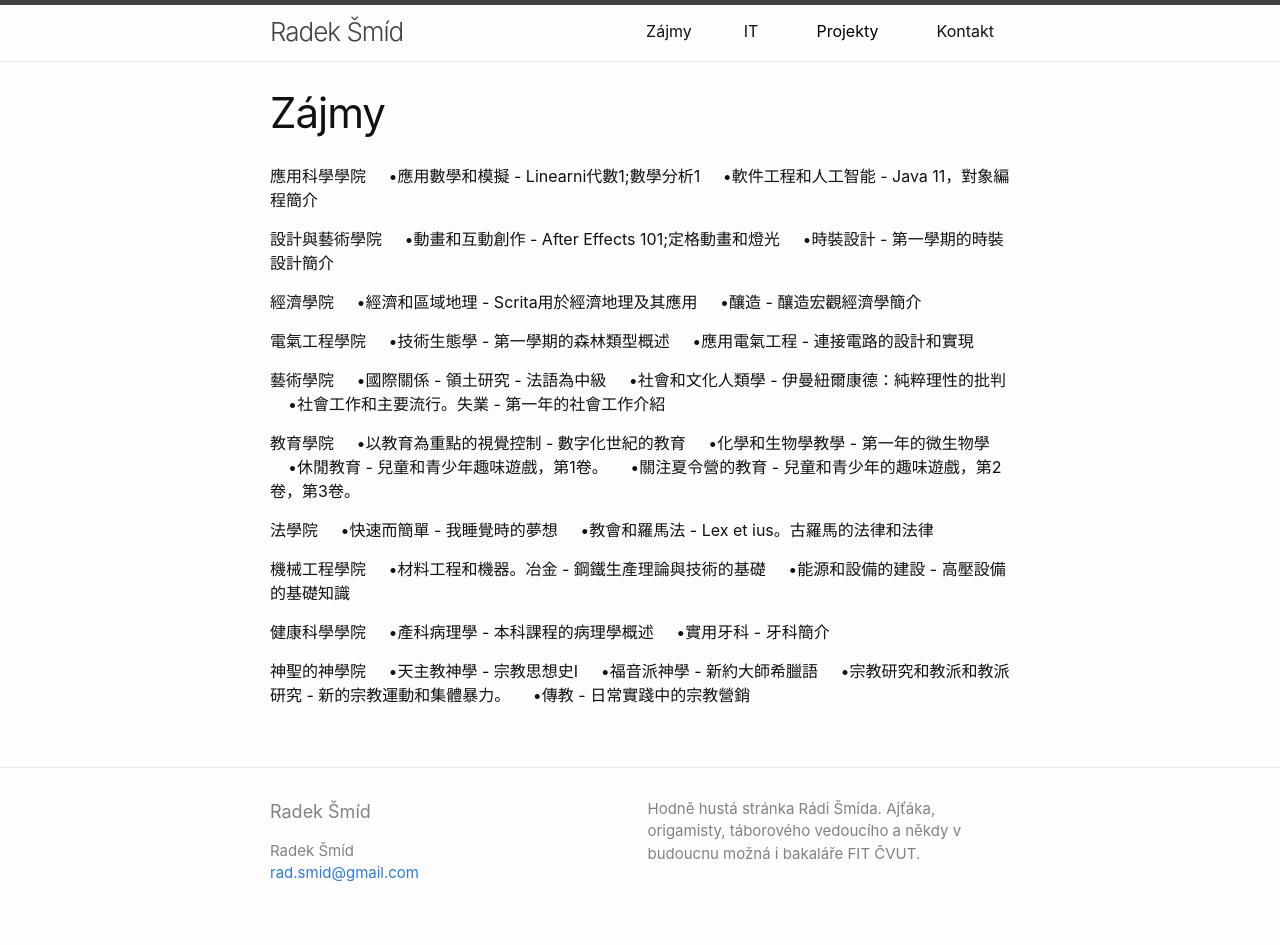
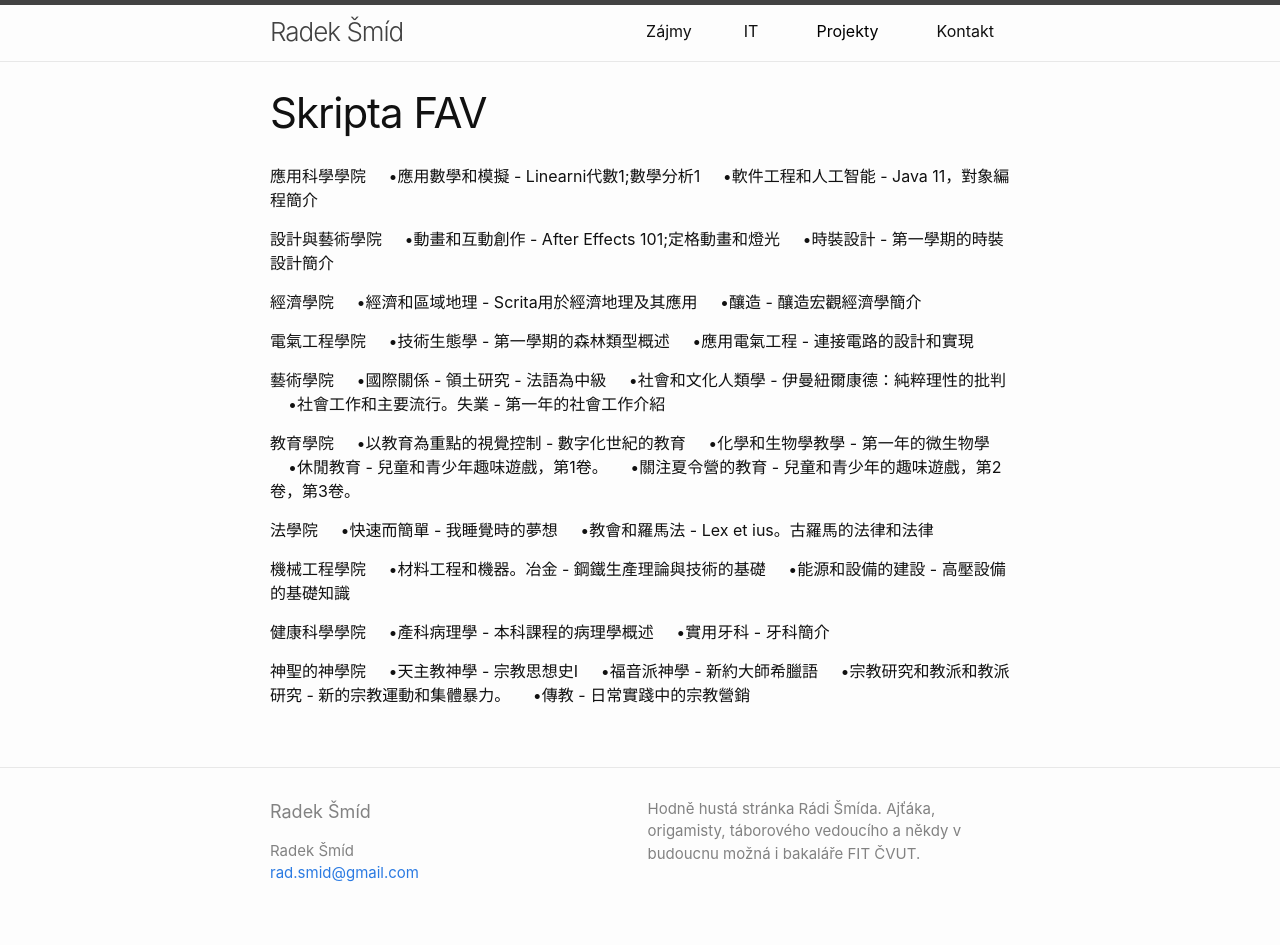
Before and after one commit to Smidra/rada.smid.io-site, a Jekyll site: the page built from skripta-2.md, in a window 1280 px wide. Built offline with Jekyll 4.4.1, drawn with Linux system fonts in a browser that asks for light colours.

Commit message:
skripta na kappu 4

```diff
--- a/skripta-2.md
+++ b/skripta-2.md
@@ -1,6 +1,6 @@
 ---
 layout: page
-title: Zájmy
+title: Skripta FAV
 permalink: "/skripta-sbornik-studium-fav-2019-chi/"
 
 ---
```
